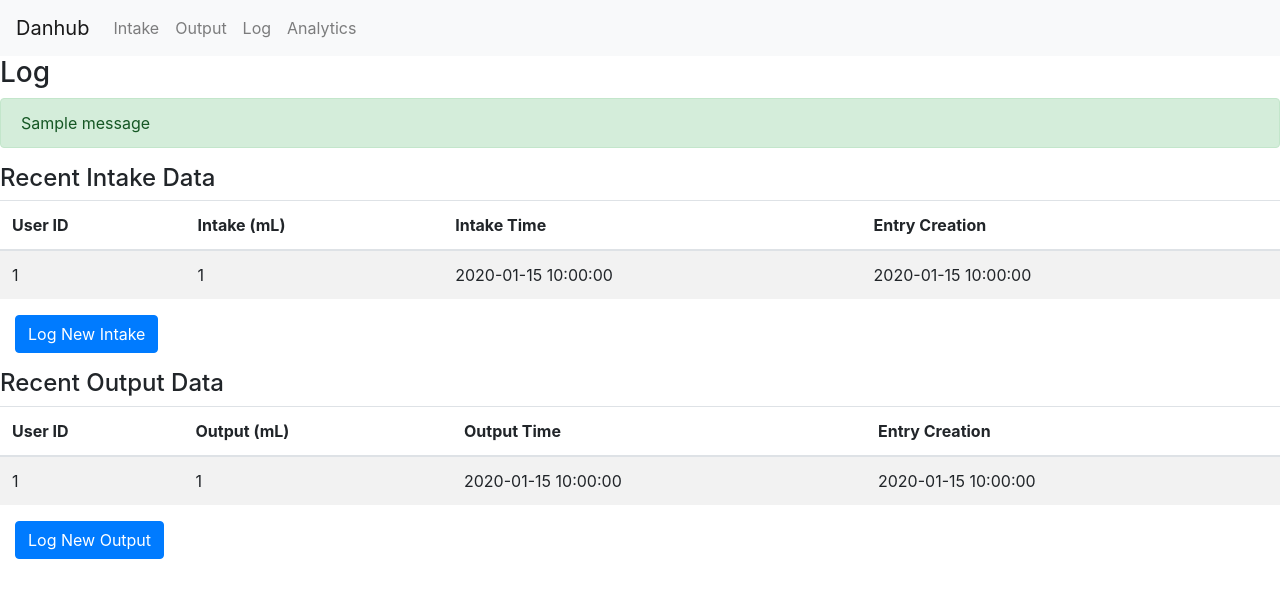
After one commit to billypitman/bladder-monitor-form, a Flask app: page /log in a window 1280 px wide. The commit adds this page. Shown: the top 598 px of the page. Run offline with Flask 3, Linux system fonts and the light colour scheme; tables that the repository leaves empty hold one stand-in row (values such as "Sample post"); one stand-in notice (Sample message) is shown.

Commit message:
Initial working danhub

```diff
--- /dev/null
+++ b/danhub_app.py
@@ -0,0 +1,105 @@
+from datetime import datetime
+from sqlalchemy import create_engine, Column, Integer, String, DateTime, Boolean, desc
+from sqlalchemy.ext.declarative import declarative_base
+from sqlalchemy.orm import sessionmaker
+from config import connection_string, secret_key, dan_id
+from flask import Flask, redirect, url_for, render_template, request, session, flash
+from datetime import timedelta
+
+#%% set up
+
+# application set up
+app = Flask(__name__)
+app.secret_key = secret_key
+app.permanent_session_lifetime = timedelta(minutes = 5)
+
+
+#%% database set up
+engine = create_engine(f"mssql+pyodbc:///?odbc_connect={connection_string}")
+Base = declarative_base()
+
+class Intake(Base):
+    __tablename__ = 'intake'
+
+    id = Column(Integer, primary_key=True, autoincrement=True)
+    user_id = Column(Integer, nullable = False)
+    intake_ml = Column(Integer, nullable = False)
+    measurement_time = Column(DateTime, nullable = False)
+    created_time = Column(DateTime, nullable = False)
+    active = Column(Boolean, nullable = False)
+
+    def __init__(self, user_id, intake_ml, measurement_time):
+        self.user_id = user_id
+        self.intake_ml = intake_ml
+        self.measurement_time = datetime.strptime(measurement_time, "%Y-%m-%dT%H:%M").strftime("%Y-%m-%d %H:%M:%S")
+        self.created_time = datetime.now()
+        self.active = True
+
+class Output(Base):
+    __tablename__ = 'output'
+
+    id = Column(Integer, primary_key=True, autoincrement=True)
+    user_id = Column(Integer, nullable = False)
+    output_ml = Column(Integer, nullable = False)
+    measurement_time = Column(DateTime, nullable = False)
+    created_time = Column(DateTime, nullable = False)
+    active = Column(Boolean, nullable = False)
+
+    def __init__(self, user_id, output_ml, measurement_time):
+        self.user_id = user_id
+        self.output_ml = output_ml
+        self.measurement_time = datetime.strptime(measurement_time, "%Y-%m-%dT%H:%M").strftime("%Y-%m-%d %H:%M:%S")
+        self.created_time = datetime.now()
+        self.active = True
+
+Base.metadata.create_all(engine)
+Session = sessionmaker(bind=engine)
+session = Session()
+
+#%% set up pages
+
+@app.route("/")
+def home():
+    return redirect(url_for("log"))
+
+@app.route("/intake", methods = ["POST", "GET"])
+def intake():
+    if request.method == "POST":
+        intake_ml = request.form["intake"]
+        intake_timestamp = request.form["timestamp"]
+        new_intake = Intake(user_id = dan_id, intake_ml = intake_ml, measurement_time = intake_timestamp)
+        session.add(new_intake)
+        session.commit()
+        flash("Intake Logged", "intake_success")
+        return redirect(url_for("log"))
+    else:
+        return render_template("intake.html")
+
+@app.route("/output", methods = ["POST", "GET"])
+def output():
+    if request.method == "POST":
+        output_ml = request.form["output"]
+        output_timestamp = request.form["timestamp"]
+        new_output = Output(user_id = dan_id, output_ml = output_ml, measurement_time = output_timestamp)
+        session.add(new_output)
+        session.commit()
+        flash("Output Logged", "output_success")
+        return redirect(url_for("log"))
+    else:
+        return render_template("output.html")
+
+@app.route("/log")
+def log():
+    # Retrieve the most recent 10 records from the database tables
+    intake_data = session.query(Intake).all()
+    output_data = session.query(Output).all()
+
+    return render_template("log.html", intake_data=intake_data, output_data=output_data)
+
+@app.route("/analytics")
+def analytics():
+    return render_template("analytics.html")
+
+
+if __name__ == "__main__":
+    app.run(debug = True)
--- a/templates/base.html
+++ b/templates/base.html
@@ -6,20 +6,23 @@
 </head>
 <body>
     <nav class="navbar navbar-expand-lg navbar-light bg-light">
-        <a class="navbar-brand" href="#">Navbar</a>
+        <a class="navbar-brand" href="#">Danhub</a>
         <button class="navbar-toggler" type="button" data-toggle="collapse" data-target="#navbarNav" aria-controls="navbarNav" aria-expanded="false" aria-label="Toggle navigation">
           <span class="navbar-toggler-icon"></span>
         </button>
         <div class="collapse navbar-collapse" id="navbarNav">
           <ul class="navbar-nav">
-            <li class="nav-item active">
-              <a class="nav-link" href="/">Home <span class="sr-only">(current)</span></a>
+            <li class="nav-item">
+              <a class="nav-link" href="/intake">Intake</a>
             </li>
             <li class="nav-item">
-              <a class="nav-link" href="/login">Login</a>
+              <a class="nav-link" href="/output">Output</a>
             </li>
             <li class="nav-item">
-              <a class="nav-link" href="/logout">Logout</a>
+              <a class="nav-link" href="/log">Log</a>
+            </li>
+            <li class="nav-item">
+              <a class="nav-link" href="/analytics">Analytics</a>
             </li>
           </ul>
         </div>
--- a/templates/index.html
+++ b/templates/index.html
@@ -1,5 +1,5 @@
 {% extends "base.html" %}
 {% block title %}Home Page{% endblock %}
 {% block content %}
-<h1>Test</h1>
+<h1>Yes lawd</h1>
 {% endblock %}
--- /dev/null
+++ b/templates/log.html
@@ -0,0 +1,66 @@
+{% extends "base.html" %}
+{% block title %}Log{% endblock %}
+{% block content %}
+<h3>Log</h3>
+{% with success_messages = get_flashed_messages() %}
+{% if success_messages %}
+  <div class="alert alert-success">
+    {% for message in success_messages %}
+      {{ message }}
+    {% endfor %}
+  </div>
+{% endif %}
+{% endwith %}
+<div class="table-responsive">
+  <h4>Recent Intake Data</h4>
+  <table class="table table-striped">
+    <thead>
+      <tr>
+        <th>User ID</th>
+        <th>Intake (mL)</th>
+        <th>Intake Time</th>
+        <th>Entry Creation</th>
+      </tr>
+    </thead>
+    <tbody>
+      {% for intake in intake_data %}
+      <tr>
+        <td>{{ intake.user_id }}</td>
+        <td>{{ intake.intake_ml }}</td>
+        <td>{{ intake.measurement_time }}</td>
+        <td>{{ intake.created_time }}</td>
+      </tr>
+      {% endfor %}
+    </tbody>
+  </table>
+</div>
+<div class="container-fluid">
+    <p><a href="{{ url_for('intake') }}" class="btn btn-primary">Log New Intake</a></p>
+</div>
+<div class="table-responsive">
+  <h4>Recent Output Data</h4>
+  <table class="table table-striped">
+    <thead>
+      <tr>
+        <th>User ID</th>
+        <th>Output (mL)</th>
+        <th>Output Time</th>
+        <th>Entry Creation</th>
+      </tr>
+    </thead>
+    <tbody>
+      {% for output in output_data %}
+      <tr>
+        <td>{{ output.user_id }}</td>
+        <td>{{ output.output_ml }}</td>
+        <td>{{ output.measurement_time }}</td>
+        <td>{{ output.created_time }}</td>
+      </tr>
+      {% endfor %}
+    </tbody>
+  </table>
+</div>
+<div class="container-fluid">
+    <p><a href="{{ url_for('output') }}" class="btn btn-primary">Log New Output</a></p>
+</div>
+{% endblock %}
```
Also changed, not shown: helloworld.py (deleted, +0 -83 lines), static/js/datetime.js (added, +14 -0 lines), templates/analytics.html (added, +8 -0 lines), templates/intake.html (added, +15 -0 lines), templates/output.html (added, +15 -0 lines), templates/user.html (deleted, +0 -15 lines), 1 other file.
